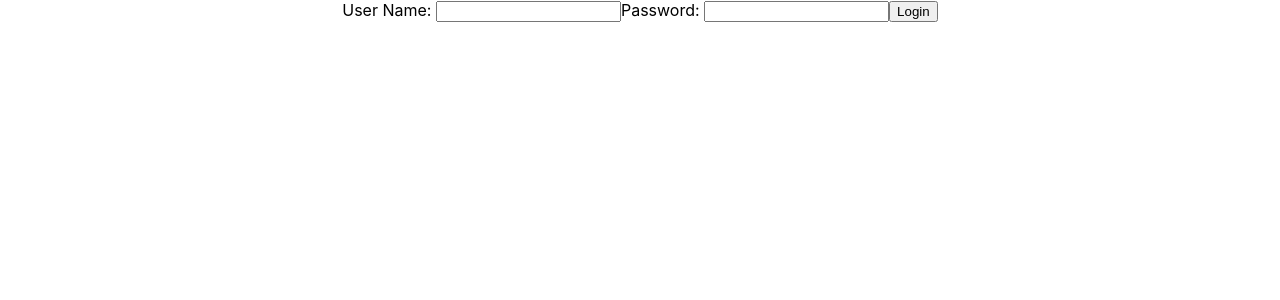
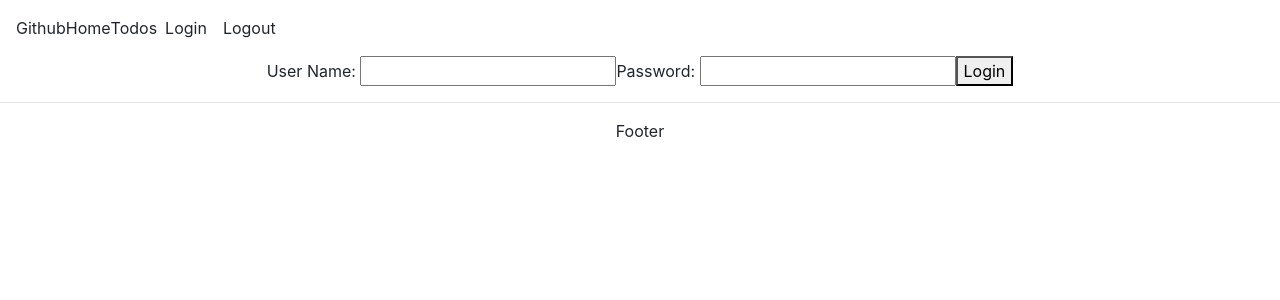
Before and after one commit to cole-anderson/webdevLearningExperiences, a React (Create React App) app in the folder classicTodo/todo/: page / in a window 1280 px wide. Shown: the top 300 px of the page. Built offline with nearby package versions, Linux system fonts and the light colour scheme.

Commit message:
hello world again back from vacation

```diff
--- a/classicTodo/todo/package.json
+++ b/classicTodo/todo/package.json
@@ -6,6 +6,8 @@
     "@testing-library/jest-dom": "^5.14.1",
     "@testing-library/react": "^11.2.7",
     "@testing-library/user-event": "^12.8.3",
+    "bootstrap": "^5.1.0",
+    "jquery": "^3.6.0",
     "react": "^17.0.2",
     "react-dom": "^17.0.2",
     "react-router-dom": "^5.2.0",
--- a/classicTodo/todo/src/App.js
+++ b/classicTodo/todo/src/App.js
@@ -1,6 +1,7 @@
 // import logo from './logo.svg';
 import './App.css';
 import { Component } from 'react';
+import './bootstrap.css';
 
 // import FirstComponent from './Components/Examples/FirstComponent'
 // import SecondComponent from './Components/Examples/SecondComponent'
--- a/classicTodo/todo/src/Components/Todo/TodoApp.jsx
+++ b/classicTodo/todo/src/Components/Todo/TodoApp.jsx
@@ -8,6 +8,7 @@ class TodoApp extends Component {
                 <Router>
                     <>
                         {/* Routes */}
+                        <HeaderComponent />
                         <Switch>
                             <Route path="/" exact component={LoginComponent} />
                             <Route path="/login" exact component={LoginComponent} />
@@ -15,6 +16,7 @@ class TodoApp extends Component {
                             <Route path="/todos" exact component={ListTodoComponent} />
                             <Route path="" component={ErrorComponent} />
                         </Switch>
+                        <FooterComponent />
                     </>
                 </Router>
                 {/* <LoginComponent />
@@ -22,6 +24,34 @@ class TodoApp extends Component {
             </div>
         )
     }
+}
+class HeaderComponent extends Component {
+    render() {
+        return (
+            <header>
+                <nav className="navbar navbar-expand-md">
+                    <div><a>Github</a></div>
+                    <ul class="navbar-nav">
+                        <li className="navbar-link">Home</li>
+                        <li className="navbar-link">Todos</li>
+                    </ul>
+                    <ul className="navbar-nav">
+                        <li className="nav-link">Login</li>
+                        <li className="nav-link">Logout</li>
+                    </ul>
+                </nav>
+            </header>
+        )
+    };
+}
+class FooterComponent extends Component {
+    render() {
+        return (
+            <div>
+                <hr /> Footer
+            </div>
+        )
+    };
 }
 /**
  * Displays error if url not defined
@@ -38,9 +68,9 @@ class ListTodoComponent extends Component {
         this.state = {
             todos:
                 [
-                    { id: 1, description: 'learn react' },
-                    { id: 2, description: 'learn unity' },
-                    { id: 3, description: 'learn scala' }
+                    { id: 1, description: 'learn react', done: false, targetDate: new Date() },
+                    { id: 2, description: 'learn unity', done: false, targetDate: new Date() },
+                    { id: 3, description: 'learn scala', done: false, targetDate: new Date() }
                 ]
         };
     }
@@ -54,7 +84,9 @@ class ListTodoComponent extends Component {
                     <thead>
                         <tr>
                             <th>id</th>
-                            <th>description</th>
+                            <th>Description</th>
+                            <th>Completion Status</th>
+                            <th>Target Date</th>
                         </tr>
                     </thead>
                     <tbody>
@@ -65,6 +97,8 @@ class ListTodoComponent extends Component {
                                     <tr>
                                         <td>{to.id}</td>
                                         <td>{to.description}</td>
+                                        <td>{to.done.toString()}</td>
+                                        <td>{to.targetDate.toString()}</td>
                                     </tr>
                             )}
                     </tbody>
--- /dev/null
+++ b/classicTodo/todo/src/bootstrap.css
@@ -0,0 +1 @@
+@import url(https://unpkg.com/bootstrap@4.1.0/dist/css/bootstrap.min.css)
```
Also changed, not shown: 1 other file (tests, documents, lock files or other folders).
